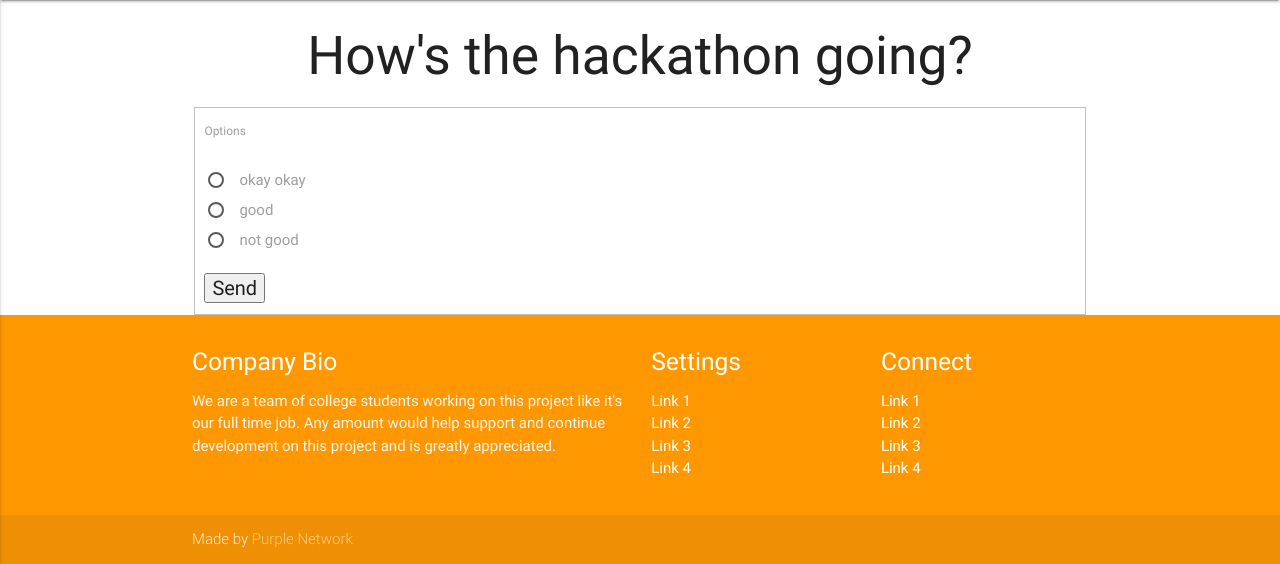
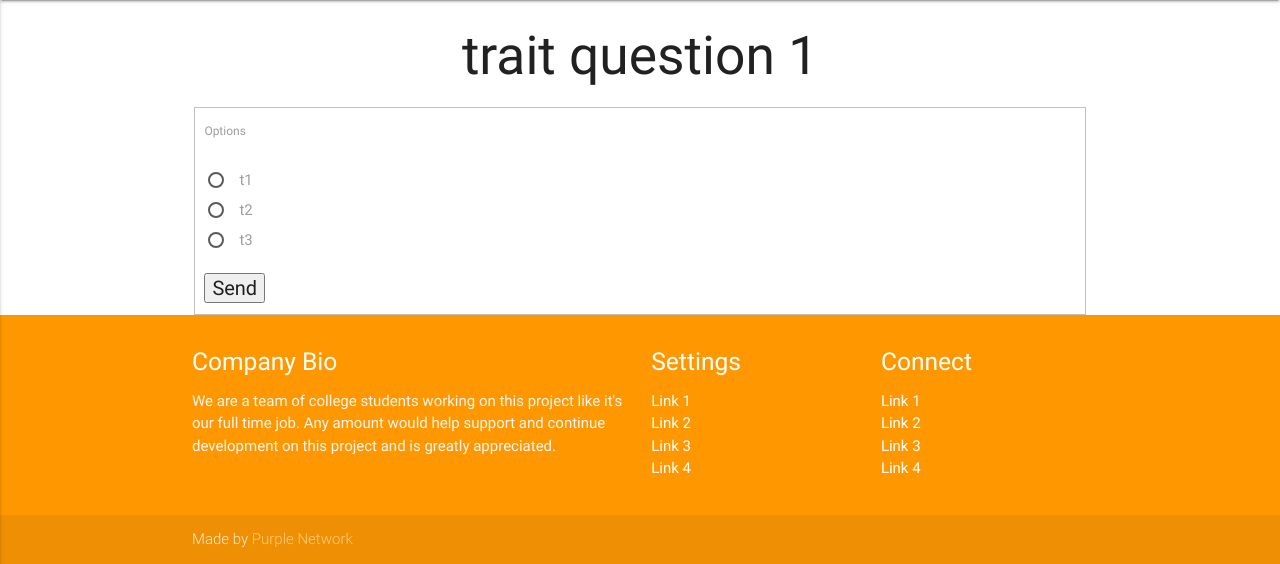
Before and after one commit to HimanshuMittal01/Personal-Genie, a Flask app: page /tvsearch in a window 1280 px wide. Shown: the part 64-628 px from the top of the page. Run offline with Flask 2, Linux system fonts and the light colour scheme; some libraries are stand-ins or nearby versions.

Commit message:
Seperated traits and features + website is now ready to be tested with the algorithm

```diff
--- a/app.py
+++ b/app.py
@@ -8,12 +8,13 @@ import csv
 #answers can be accessed from the answers[] array
 #Questions need to be written in the questions.txt file
 #corresponding options need to be filled in the tvops.csv file
-
+#change no_of_trait_questions accordingly below
 app = Flask(__name__)
 answers =[]
 questions=[]
 traits=[]
-trait_collection_finished= False
+no_of_trait_questions=6
+final_output_array=[]
 app.secret_key = 'development key'
 
 qno=0
@@ -35,11 +36,13 @@ class QuestionForm(FlaskForm):
 
 @app.route('/tvsearch', methods=['GET','POST'])
 def tvsearch():
+    global qno
+
     f = open("question_sets/tvset.txt")
     questions=f.readlines()
     f.close()
     form = QuestionForm()
-    global qno
+
     if request.method == 'POST':
         #Render the same screen when no radio button is selected
         if form.validate() == False:
@@ -53,10 +56,9 @@ def tvsearch():
 
         else:
             #re-initializing the form everytime to update options
+            answers.append(form.Options.data)
 
-            answers.append(form.Options.data)
             qno=qno+1
-
 
             form.Options.choices=[('1',all_options[qno][0]),('2',all_options[qno][1]),('3',all_options[qno][2])]
             return render_template('tvsearch.html', form=form, question=questions[qno])
@@ -84,8 +86,17 @@ def inspire():
 
 @app.route('/output')
 def output():
+    global traits
+    global answers
+    global no_of_trait_questions
+    traits=answers[0:no_of_trait_questions]
+    del answers[0:no_of_trait_questions]
+
+
     #final_output_array= recommendation_algorithm(answers, traits)
-	return render_template('output.html')
+    #For eg= your output is as follows
+    final_output_array=['Television 1', 'Televison 2', 'Television 3']
+    return render_template('output.html', p1= final_output_array[0], p2=final_output_array[1], p3=final_output_array[2])
 
 @app.route('/recommendation1')
 def reccomendation1():
@@ -99,7 +110,6 @@ if __name__ == '__main__':
     app.run(debug=True)
 
 def all_questions_answered(qarray):
-    print(len(qarray), qno)
     if(len(qarray)==qno+1):
         return True
     else:
@@ -110,7 +120,11 @@ def clear_all_selections():
     qno=0
     global answers
     del answers[:]
+    global trait_collection_finished
+    trait_collection_finished=False
+    global traits
+    del traits[:]
 
-def recommendation_algorithm(tech_answers_array, personality_answers_array ):
+def recommendation_algorithm(answers, traits ):
     # Make sure to return a list/array object or anything else and changes on the @output route accordingly
     pass
--- a/question_sets/tvops.csv
+++ b/question_sets/tvops.csv
@@ -1,3 +1,12 @@
-okay okay, good, not good
-Dog without a bone, man on the moon, musician on a stage
-make lemonade, collect em for later, do nothing()
+t1, t2, t3
+t1, t2, t3
+t1, t2, t3
+t1, t2, t3
+t1, t2, t3
+t1, t2, t3
+p1, p2, p3
+p1, p2, p3
+p1, p2, p3
+p1, p2, p3
+p1, p2, p3
+p1, p2, p3
--- a/question_sets/tvset.txt
+++ b/question_sets/tvset.txt
@@ -1,3 +1,12 @@
-How's the hackathon going?
-Sometimes, I feel like I'm a -
-When life gives you lemons what do you do?
+trait question 1
+trait question 2
+trait question 3
+trait question 4
+trait question 5
+trait question 6
+feature question1
+feature question2
+feature question3
+feature question4
+feature question5
+feature question6
--- a/templates/output.html
+++ b/templates/output.html
@@ -14,7 +14,7 @@
                 				<img class="activator" src="{{url_for('static', filename='images/television.jpeg')}}">
             				</div>
 
-							<h3>Product Name</h3>
+							<h3>{{ p1 }}</h3>
 							<div class="card-content">
 	      						<p>Some info about the product
 	      						</p>
@@ -29,7 +29,7 @@
 	      					<div class="card-image waves-effect waves-block waves-light">
                 				<img class="activator" src="{{url_for('static', filename='images/television.jpeg')}}">
             				</div>
-	      					<h3>Product 2</h3>
+	      					<h3>{{ p2 }}</h3>
 	      					<div class="card-content">
 	      						<p>Some info about the product
 	      						</p>
@@ -43,7 +43,7 @@
 	      					<div class="card-image waves-effect waves-block waves-light">
                 				<img class="activator" src="{{url_for('static', filename='images/television.jpeg')}}">
             				</div>
-	      					<h3>Product 3</h3>
+	      					<h3>{{ p3 }}</h3>
 	      					<div class="card-content">
 	      						<p>Some info about the product
 	      						</p>
```
